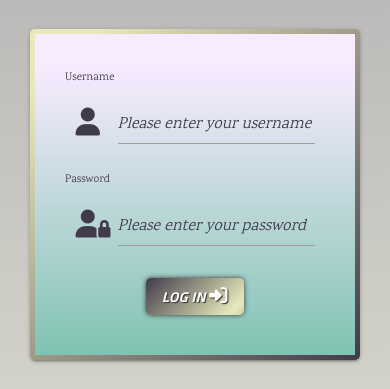
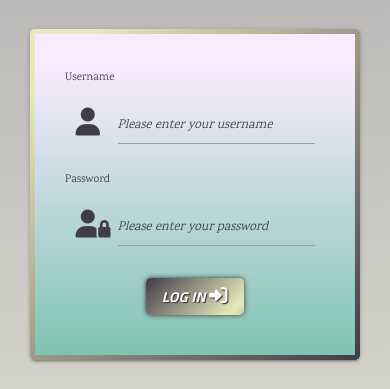
Before and after one commit to boderg/recipe-base, a Flask app: page /get_categories in a window 390 px wide. Shown: the part 362-751 px from the top of the page. Run offline with Flask 3, Linux system fonts and the light colour scheme; data that the repository does not hold is empty; some libraries are stand-ins or nearby versions.

Commit message:
Adjust placeholder size for small screens

```diff
--- a/static/css/style.css
+++ b/static/css/style.css
@@ -536,4 +536,8 @@ a.btn {
         height: 200px;
         width: auto;
     }
+    input::placeholder,
+    textarea::placeholder {
+        font-size: 80%;
+    }
 }
```
